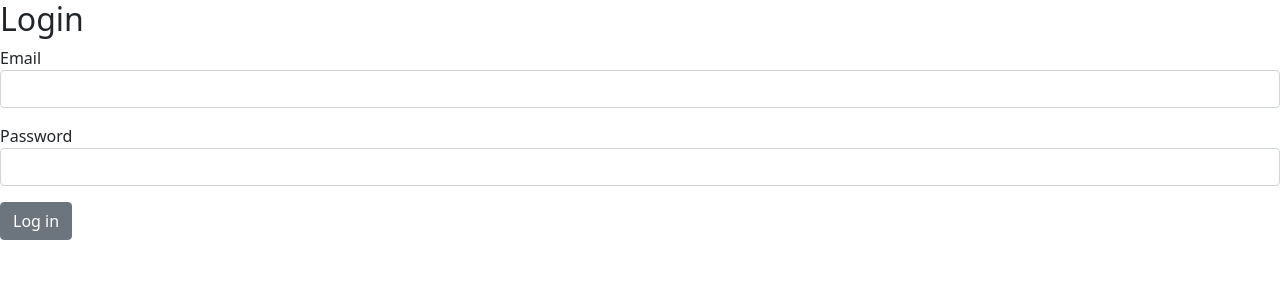
After one commit to KristinaAza/tripster, a Flask app: page /login in a window 1280 px wide. The commit adds this page. Shown: the top 300 px of the page. Run offline with Flask 2, Linux system fonts and the light colour scheme; some libraries are stand-ins or nearby versions.

Commit message:
Added login

```diff
--- a/server.py
+++ b/server.py
@@ -1,10 +1,55 @@
 from datetime import date
-from flask import Flask, render_template, redirect, request, jsonify
+from flask import Flask, flash, render_template, redirect, request, jsonify, session
+from jinja2 import StrictUndefined
 from model import connect_to_db
 import send_api
 import crud
+import os
 
 app = Flask(__name__)
+app.secret_key=os.environ['SECRET_KEY']
+
+
+
+@app.before_request
+def redirect_to_login():
+
+    if "user_id" not in session and request.endpoint != "render_login" and request.endpoint != "login":
+        return redirect("/login")
+
+
+@app.route("/login")
+def render_login():
+
+    return render_template("login.html", isLogin=True)
+
+@app.route("/users/login", methods=["POST"])
+def login():
+
+    form = request.form
+    email = form.get("email")
+    password = form.get("password")
+
+    user = crud.get_user_by_email(email)
+    # ToDo: simplify
+    if not user:
+        message = "User does not exist"
+        flash(message)
+        return redirect("/login")
+    else:
+        if password != user.password_hash:
+            message = "Wrong email or password. Try again"
+            flash(message)
+            return redirect("/login")
+
+        else:
+            message = "You are logged in"
+            session["user_id"] = user.id
+
+    flash(message)
+
+    return redirect("/trips")
+
 
 @app.route("/")
 def redirect_to_trips():
--- a/static/js/base.js
+++ b/static/js/base.js
@@ -1,9 +1,3 @@
-// A functon that is called on "click" event of "Cancel" button for closing the form
-
-function close_form(element) {
-    element.parentElement.setAttribute("style", "display:none;");
-}
-
 function submitForm(element) {
     const saveButton = element;
     const modalFooterDiv = element.parentElement;
--- a/templates/base.html
+++ b/templates/base.html
@@ -20,6 +20,15 @@
     {% endblock %}
 </head>
 <body>
+
+  {{ session["user_id"] }}
+
+
+  {% for message in get_flashed_messages()%}
+    <p>{{ message }}</p>
+  {% endfor %}
+
+  {% if not isLogin %}
     <nav class="navbar navbar-expand-lg navbar-light bg-light">
       <div class="container-fluid">
         <a class="navbar-brand" href="#">Tripster</a>
@@ -52,7 +61,7 @@
         </div>
       </div>
     </nav>
-
+  {% endif %}
   {% block body %}{% endblock %}
   <script src="/static/js/base.js"></script>
 
--- a/templates/items.html
+++ b/templates/items.html
@@ -97,4 +97,3 @@
 
     <script src="static/js/items.js"></script>
 {% endblock %}
-</html>
--- /dev/null
+++ b/templates/login.html
@@ -0,0 +1,17 @@
+{% extends 'base.html' %}
+{% block title %}Login{% endblock %}
+{% block body %}
+<h2>Login</h2>
+<form id="form-login" class="login" method="POST" action="/users/login">
+    <div class="mb-3">
+        <label for="email-field">Email</label>
+        <input id="email-field" class="form-control" type="email" name="email">
+    </div>
+    <div class="mb-3">
+        <label for="password-field">Password</label>
+        <input id="password-field" class="form-control" type="password" name="password">
+    </div>
+
+    <button type="submit" class="btn btn btn-secondary">Log in</button>
+</form>
+{% endblock %}
--- a/templates/trip.html
+++ b/templates/trip.html
@@ -15,7 +15,7 @@
             <div class="modal-body">
                 <form id="form" class="edit-trip" method="POST" action="/send_email">
                     <label for="email-field">Email</label>
-                    <input id="email-field" class="form-control" type="text" name="email">
+                    <input id="email-field" class="form-control" type="email" name="email">
                 </form>
             </div>
             <div class="modal-footer">
```
Also changed, not shown: crud.py (+8 -0 lines), templates/categories.html (+16 -9 lines). Lines whose indentation alone changed are shown as unchanged.
